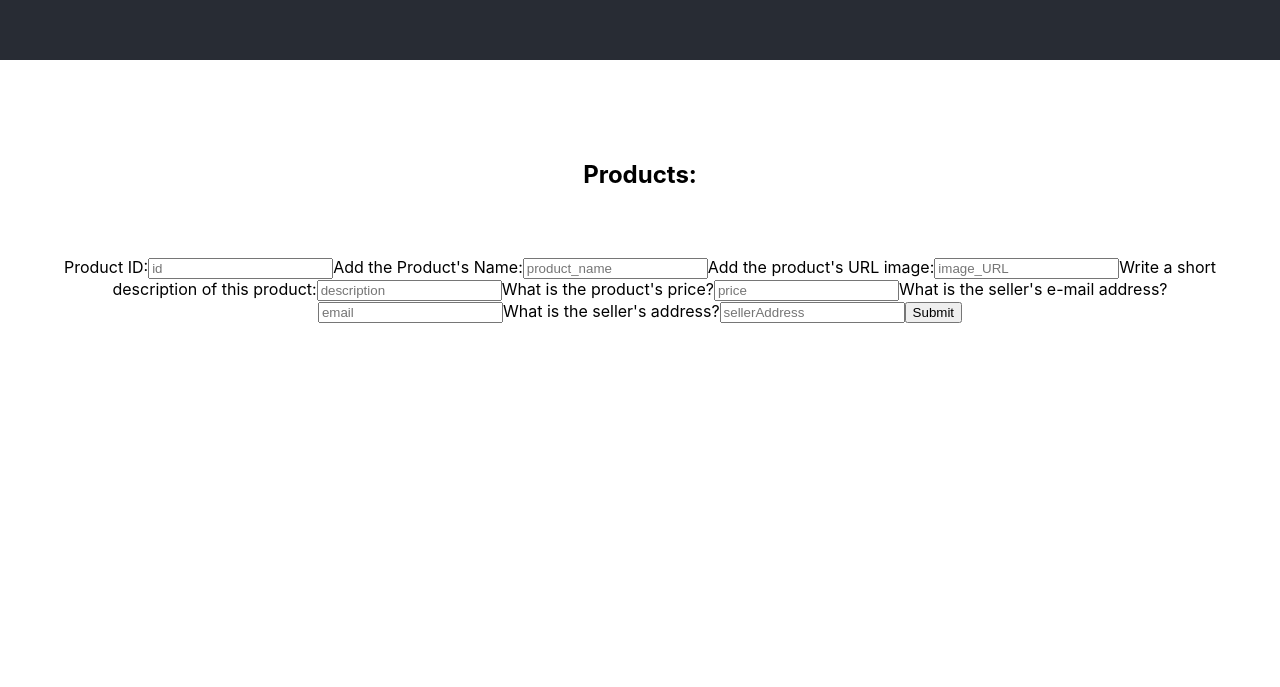
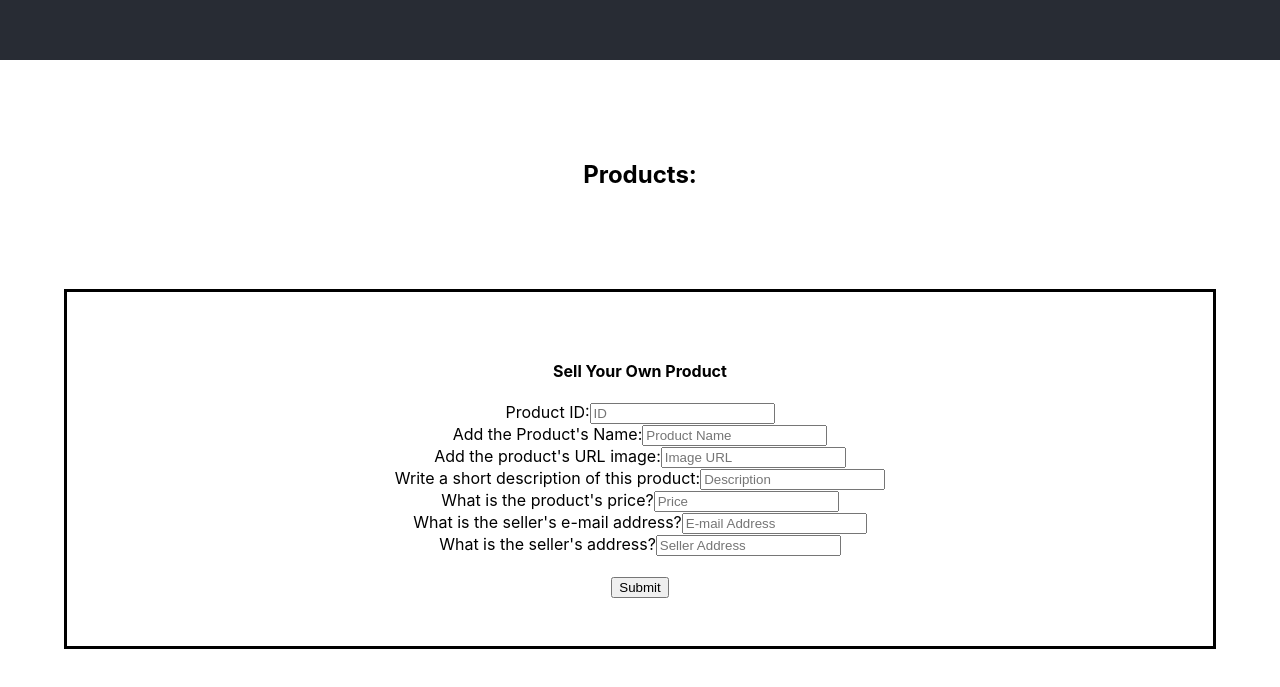
Before and after one commit to LPascholatti/webshop-client, a React (Create React App) app: page / in a window 1280 px wide. Shown: the part 740-1427 px from the top of the page. Before the commit the page ends 1095 px from the top, so only its background shows below. Built offline with nearby package versions, Linux system fonts and the light colour scheme; no server answers; the HTML template or start-up script is replaced by a standard one.

Commit message:
commiting style for the new product form

```diff
--- a/src/App.css
+++ b/src/App.css
@@ -42,3 +42,9 @@ ul {
   font-weight: bold;
   font-size: 2rem;
 }
+
+.create-product-form {
+  padding: 3rem;
+  margin: 2rem;
+  border: solid;
+}
--- a/src/components/CreateProduct.js
+++ b/src/components/CreateProduct.js
@@ -3,7 +3,8 @@ import React from 'react'
 export default function CreateProduct(props) {
   const { onSubmit, onChange, values } = props;
   return (
-    <div>
+    <div className="create-product-form">
+      <h4>Sell Your Own Product</h4>
       <form onSubmit={onSubmit}>
         <label>
           Product ID:
@@ -12,9 +13,10 @@ export default function CreateProduct(props) {
             name="id"
             onChange={onChange}
             value={values.id}
-          placeholder="id"
+            placeholder="ID"
           />
         </label>
+        <br />
         <label>
           Add the Product's Name:
           <input
@@ -22,9 +24,10 @@ export default function CreateProduct(props) {
             name="name"
             onChange={onChange}
             value={values.name}
-            placeholder="product_name"
+            placeholder="Product Name"
           />
         </label>
+        <br />
         <label>
           Add the product's URL image:
           <input
@@ -32,10 +35,10 @@ export default function CreateProduct(props) {
             name="imageURL"
             onChange={onChange}
             value={values.imageURL}
-            placeholder="image_URL"
+            placeholder="Image URL"
           />
         </label>
-
+        <br />
         <label>
           Write a short description of this product:
           <input
@@ -43,9 +46,10 @@ export default function CreateProduct(props) {
             name="description"
             onChange={onChange}
             value={values.description}
-            placeholder="description"
+            placeholder="Description"
           />
         </label>
+        <br />
         <label>
           What is the product's price?
         <input
@@ -53,10 +57,10 @@ export default function CreateProduct(props) {
             name="price"
             onChange={onChange}
             value={values.price}
-            placeholder="price"
+            placeholder="Price"
           />
         </label>
-
+        <br />
         <label>
           What is the seller's e-mail address?
           <input
@@ -64,10 +68,10 @@ export default function CreateProduct(props) {
             name="email"
             onChange={onChange}
             value={values.email}
-            placeholder="email"
+            placeholder="E-mail Address"
           />
         </label>
-
+        <br />
         <label>
           What is the seller's address?
           <input
@@ -75,10 +79,10 @@ export default function CreateProduct(props) {
             name="sellerAddress"
             onChange={onChange}
             value={values.sellerAddress}
-          placeholder="sellerAddress"
+            placeholder="Seller Address"
           />
         </label>
-
+        <br /><br />
         <input type="submit" />
       </form>
     </div>
```
Lines whose indentation alone changed are shown as unchanged.
